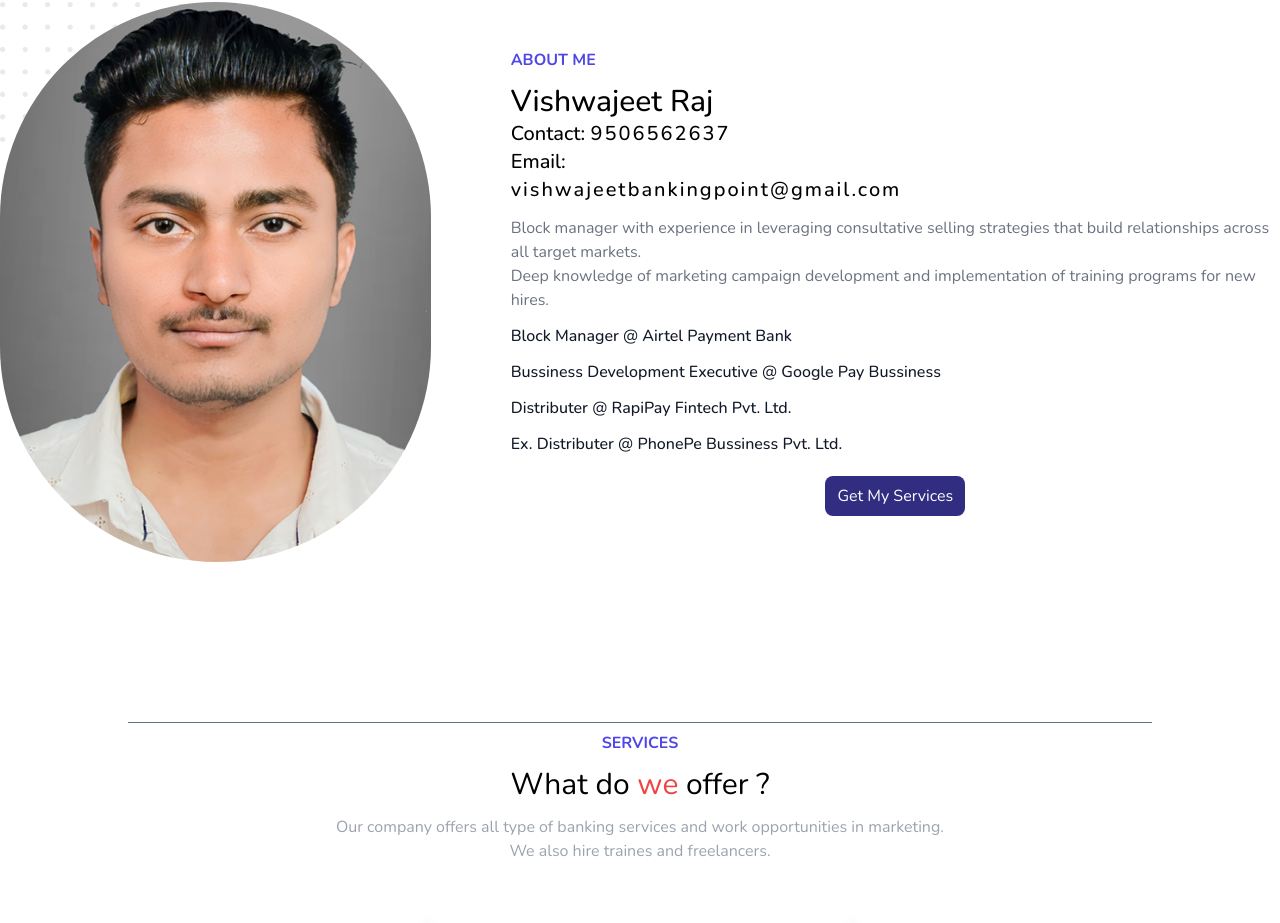
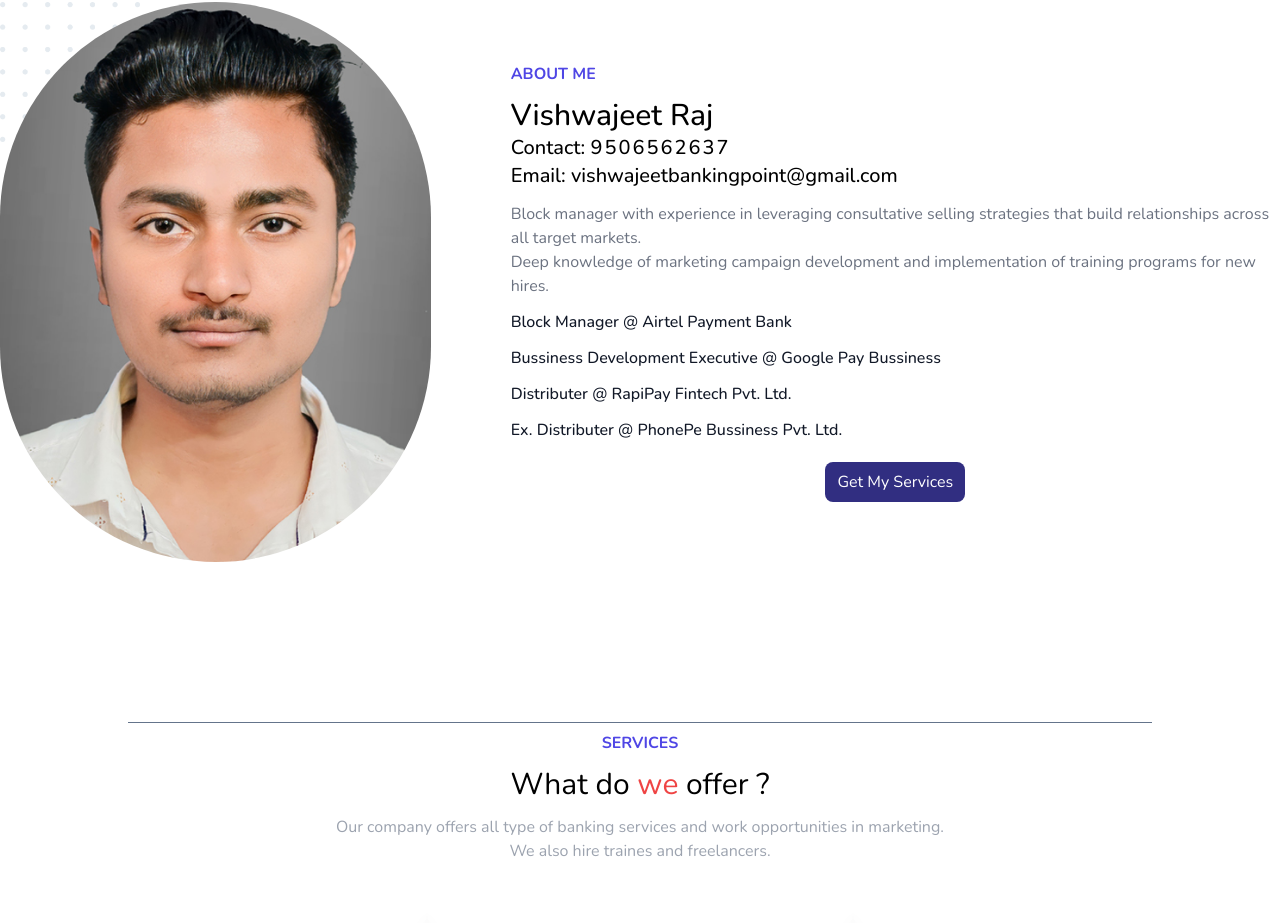
Before and after one commit to Jayant-001/vishwajeet_portfolio, a React (Create React App) app: page / in a window 1280 px wide. Shown: the part 958-1881 px from the top of the page. Built offline with nearby package versions, Linux system fonts and the light colour scheme.

Commit message:
change email width

```diff
--- a/src/Pages/About.jsx
+++ b/src/Pages/About.jsx
@@ -35,9 +35,9 @@ const About = () => {
                         </p>
                         <p className="text-xl font-medium dark:text-slate-300">
                             Email:{" "}
-                            <p className="dark:text-white tracking-widest">
+                            <span className="dark:text-white">
                                 vishwajeetbankingpoint@gmail.com
-                            </p>
+                            </span>
                         </p>
                     </div>
 
```
